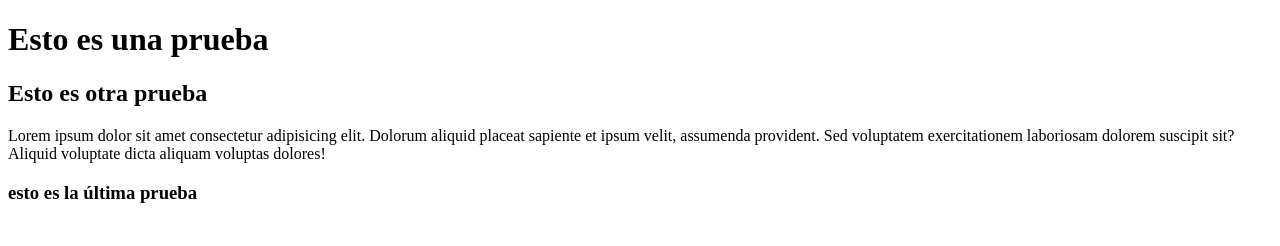
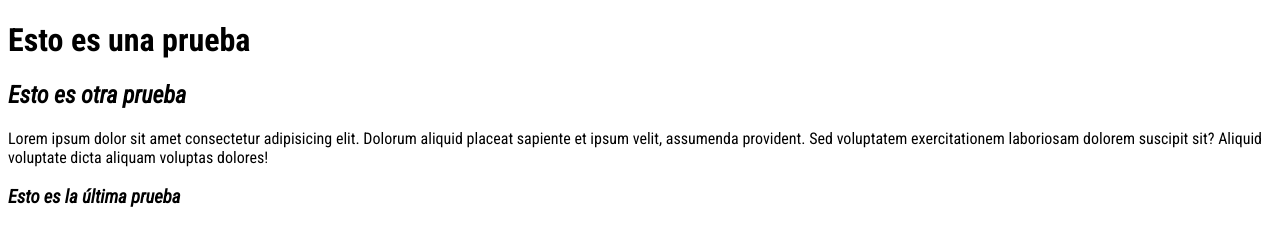
Before and after one commit to Rodolfofyto/css_07ejercicios, a plain HTML site: page index.html in a window 1280 px wide. Drawn offline with Linux system fonts and the light colour scheme.

Commit message:
estilos de fuentes diferentes

```diff
--- a/index.html
+++ b/index.html
@@ -6,6 +6,11 @@
     <meta http-equiv="X-UA-Compatible" content="IE=edge">
     <meta name="viewport" content="width=device-width, initial-scale=1.0">
     <title>Fonts</title>
+    <link rel="preconnect" href="https://fonts.googleapis.com">
+    <link rel="preconnect" href="https://fonts.gstatic.com" crossorigin>
+    <link href="https://fonts.googleapis.com/css2?family=Roboto+Condensed:ital,wght@0,400;0,700;1,400&display=swap"
+        rel="stylesheet">
+    <link rel="stylesheet" href="style.css">
 </head>
 
 <body>
@@ -19,7 +24,7 @@
             aliquam voluptas dolores!</p>
     </main>
     <footer>
-        <h3>esto es la última prueba</h3>
+        <h3>Esto es la última prueba</h3>
     </footer>
 </body>
 
--- /dev/null
+++ b/style.css
@@ -0,0 +1,20 @@
+h1 {
+    font-family: 'Roboto Condensed', sans-serif;
+    font-weight: bold;
+}
+
+h2 {
+    font-family: 'Roboto Condensed', sans-serif;
+    font-weight: bold;
+    font-style: italic;
+}
+
+p {
+    font-family: 'Roboto Condensed', sans-serif;
+    font-style: normal;
+}
+
+h3 {
+    font-family: 'Roboto Condensed', sans-serif;
+    font-style: italic;
+}
```
